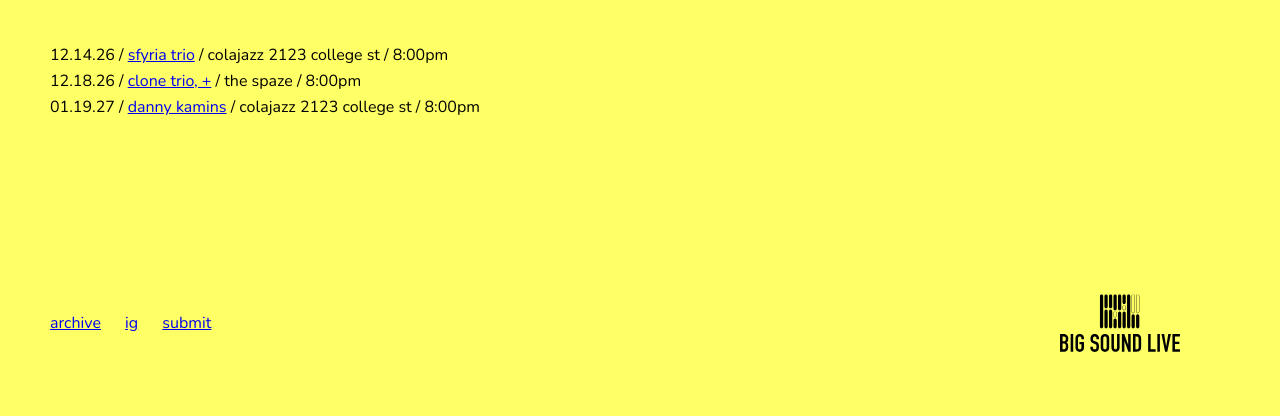
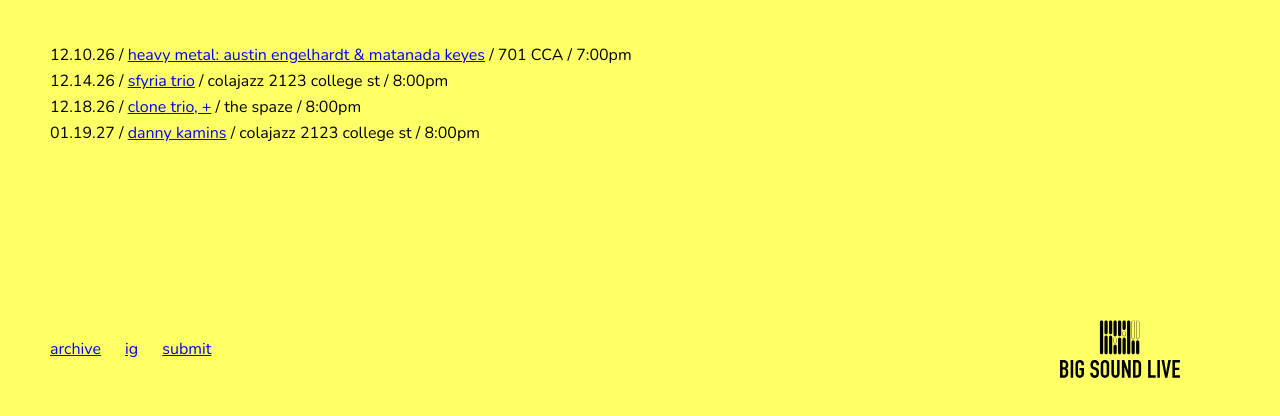
Before and after one commit to bigsoundlive/bigsoundlive.github.io, a plain HTML site: page index.html in a window 1280 px wide. Shown: the part 472-888 px from the top of the page. Drawn offline with nearby package versions, Linux system fonts and the light colour scheme.

Commit message:
Update index.html

```diff
--- a/index.html
+++ b/index.html
@@ -177,6 +177,7 @@
       {date: '11.12.26', venue: 'usc school of music 206', artist: 'ligeti splits 4.0 woodwind quintet', link: 'https://sc.edu/study/colleges_schools/music/concerts_and_events/calendar/index.php?trumbaEmbed=view%3Devent%26eventid%3D1433326295', time: '7:30pm' },
       {date: '11.20.26', venue: 'colajazz 2123 college st', artist: 'kelsey wilson, aaron pond,', link: 'https://aaronpond.bandcamp.com/', time: '8:00pm' },
       {date: '12.14.26', venue: 'colajazz 2123 college st', artist: 'sfyria trio', link: 'https://sfyriatrio.bandcamp.com/', time: '8:00pm' },
+      {date: '12.10.26', venue: '701 CCA', artist: 'heavy metal: austin engelhardt & matanada keyes', link: 'https://www.701cca.org/events/heavy-metal-an-experience-in-metallic-music/', time: '7:00pm' },
       {date: '12.18.26', venue: 'the spaze', artist: 'clone trio, +', link: 'https://grouseeditions.bandcamp.com/album/clone-trio', time: '8:00pm' },
       {date: '01.19.27', venue: 'colajazz 2123 college st', artist: 'danny kamins', link: 'https://dannykamins.bandcamp.com/', time: '8:00pm' },
 
```
